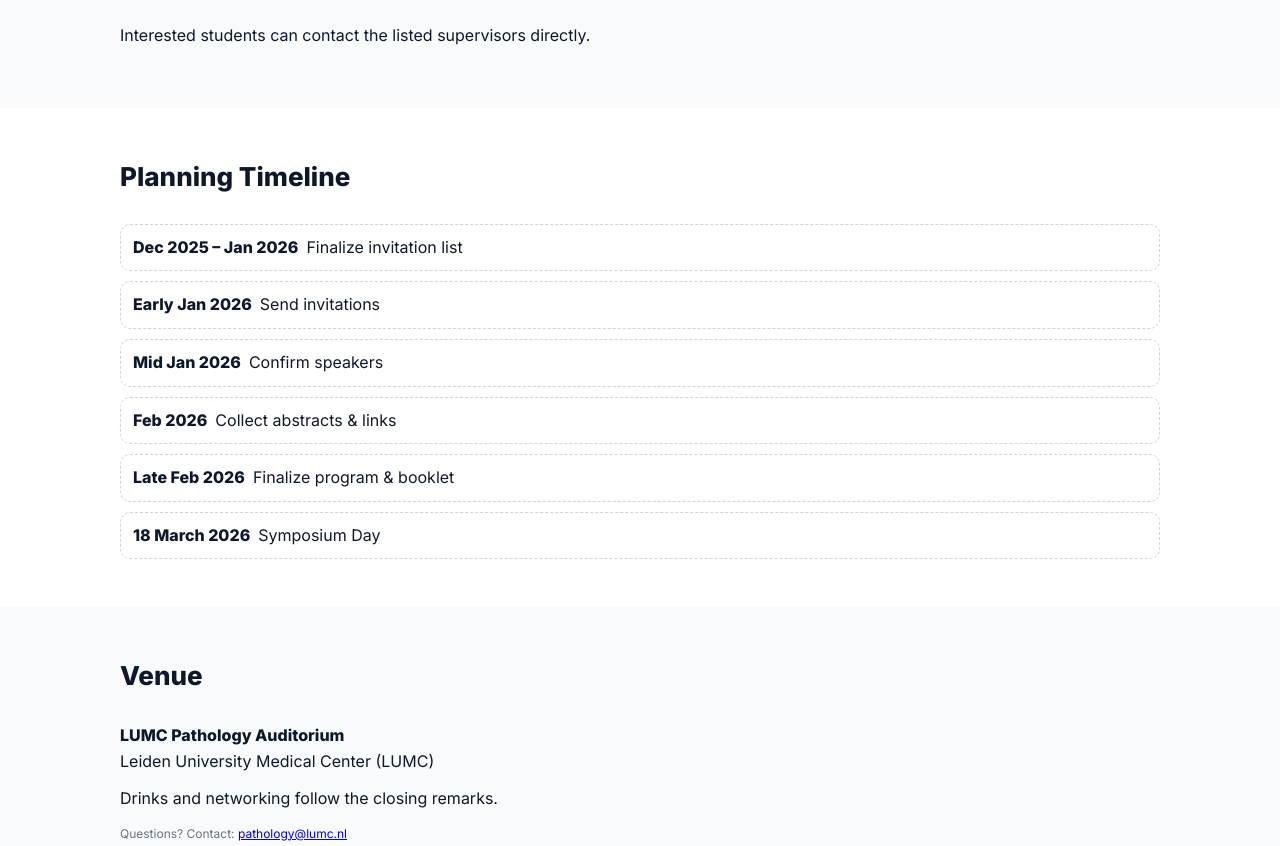
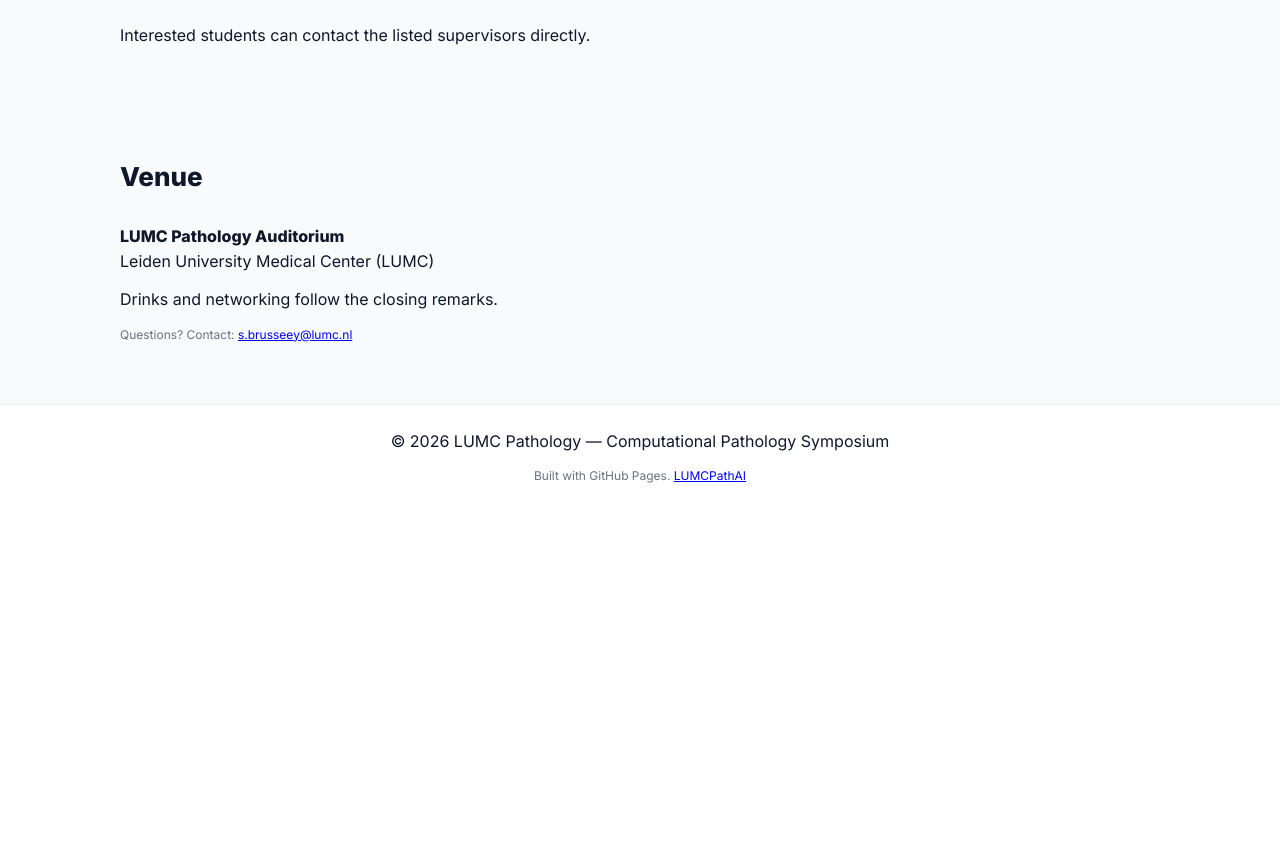
Before and after one commit to LUMCPathAI/Symposium2026, a plain HTML site: page index.html in a window 1280 px wide. Shown: the part 1753-2599 px from the top of the page. After the commit the page ends 2275 px from the top, so only its background shows below. Drawn offline with Linux system fonts and the light colour scheme.

Commit message:
Change contact email in index.html
Updated contact email for inquiries.

```diff
--- a/index.html
+++ b/index.html
@@ -108,26 +108,12 @@
       </div>
     </section>
 
-    <section id="timeline" class="section">
-      <div class="container">
-        <h3>Planning Timeline</h3>
-        <div class="timeline">
-          <div class="tl-item"><span>Dec 2025 – Jan 2026</span>Finalize invitation list</div>
-          <div class="tl-item"><span>Early Jan 2026</span>Send invitations</div>
-          <div class="tl-item"><span>Mid Jan 2026</span>Confirm speakers</div>
-          <div class="tl-item"><span>Feb 2026</span>Collect abstracts &amp; links</div>
-          <div class="tl-item"><span>Late Feb 2026</span>Finalize program &amp; booklet</div>
-          <div class="tl-item"><span>18 March 2026</span>Symposium Day</div>
-        </div>
-      </div>
-    </section>
-
     <section id="venue" class="section alt">
       <div class="container">
         <h3>Venue</h3>
         <p><strong>LUMC Pathology Auditorium</strong><br/>Leiden University Medical Center (LUMC)</p>
         <p>Drinks and networking follow the closing remarks.</p>
-        <p class="small">Questions? Contact: <a href="mailto:pathology@lumc.nl">pathology@lumc.nl</a></p>
+        <p class="small">Questions? Contact: <a href="mailto:s.brussee@lumc.nl">s.brusseey@lumc.nl</a></p>
       </div>
     </section>
   </main>
```
